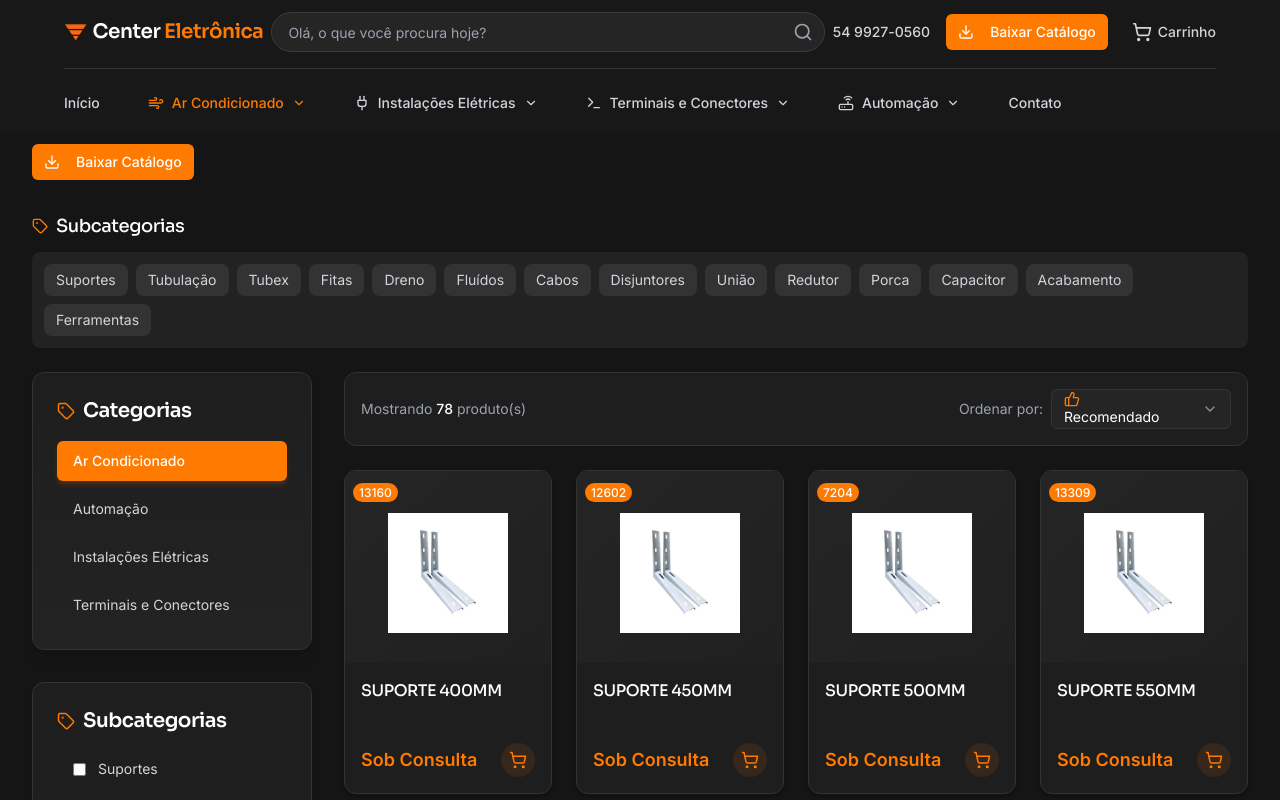
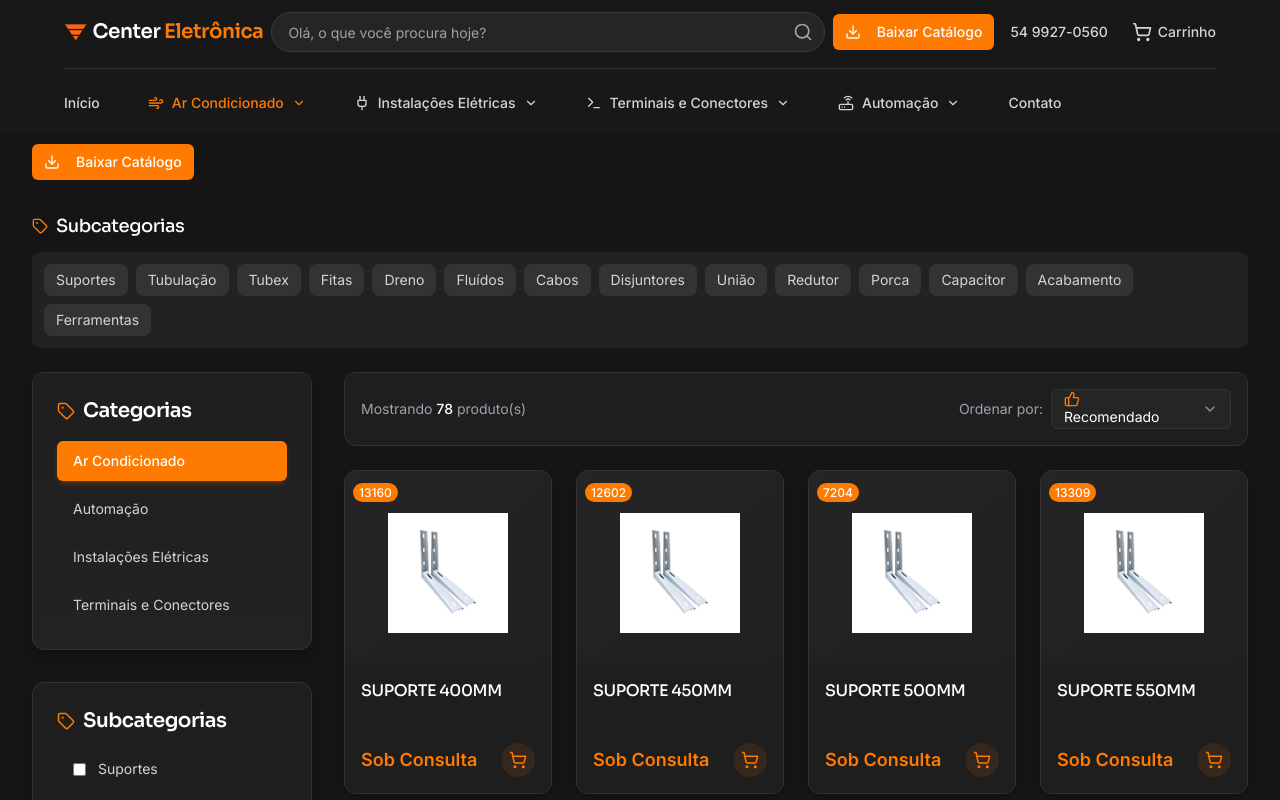
Before and after one commit to centereletronicagv/sitecentereletronica, a React (Vite) app: page /categoria/ar-condicionado in a window 1280 px wide. Shown: the top 800 px of the page. Built offline with nearby package versions, Linux system fonts and the light colour scheme; a web font is replaced by a local one.

Commit message:
Fix: Swap button positions
Swap the "Baixar Catálogo" button and the phone number in the navbar.

```diff
--- a/src/components/Navbar.tsx
+++ b/src/components/Navbar.tsx
@@ -217,19 +217,19 @@ export default function Navbar() {
 
             <div className="hidden md:flex items-center gap-6">
               <div className="flex items-center gap-4">
+                {currentCategory && (
+                  <DownloadCategoryButton
+                    products={allProducts.filter(product => product.category === currentCategory.id)}
+                    categoryName={currentCategory.name}
+                  />
+                )}
+
                 <a
                   href="tel:5499270560"
                   className="flex items-center gap-1.5 text-gray-300 hover:text-center-orange transition-colors"
                 >
                   <span className="text-sm font-medium">54 9927-0560</span>
                 </a>
-
-                {currentCategory && (
-                  <DownloadCategoryButton
-                    products={allProducts.filter(product => product.category === currentCategory.id)}
-                    categoryName={currentCategory.name}
-                  />
-                )}
               </div>
 
               <div className="flex items-center gap-5">
```
